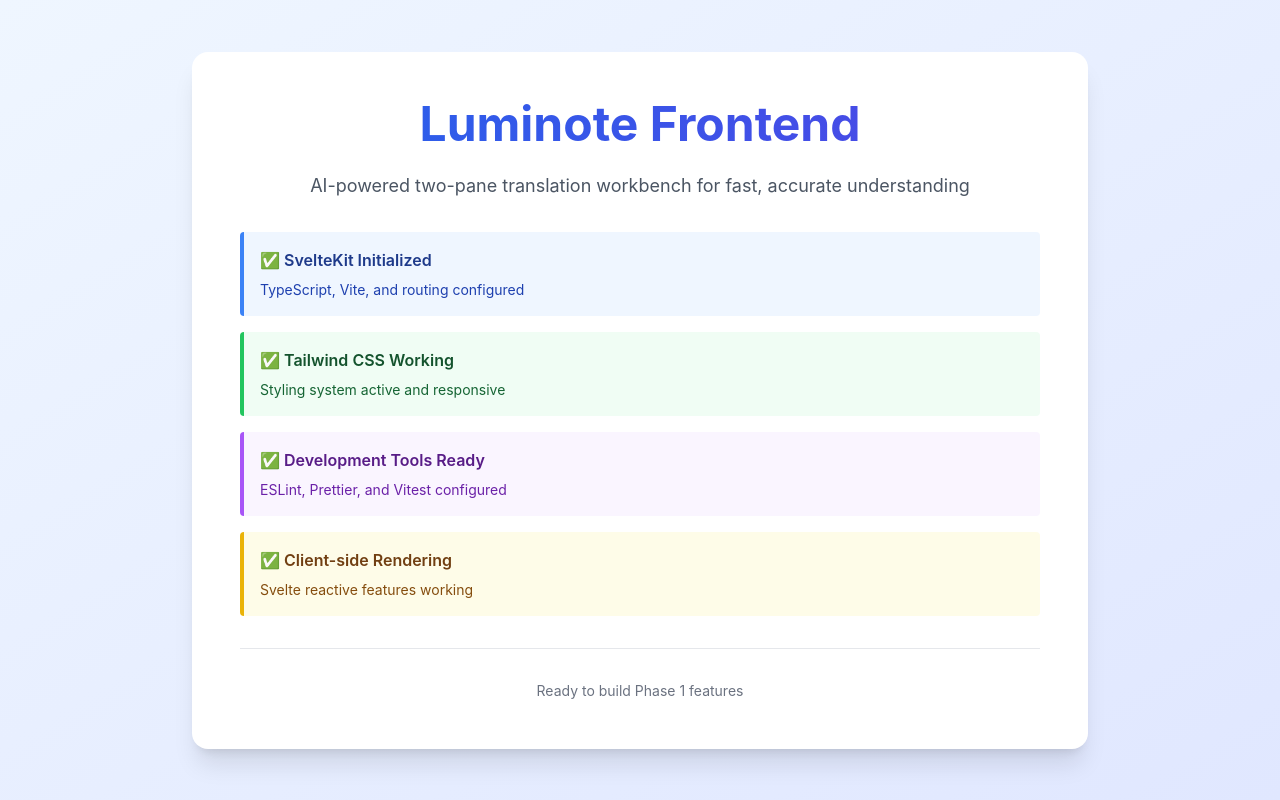
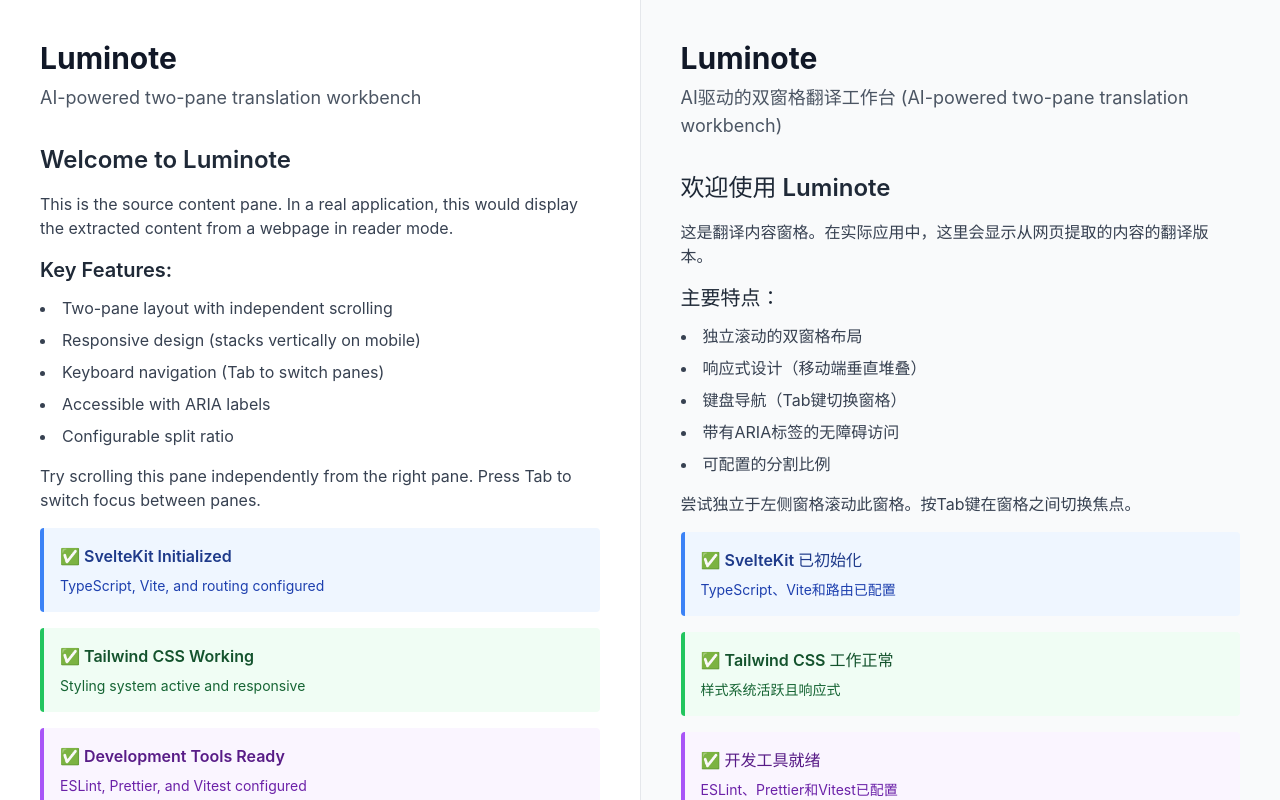
Before and after one commit to grammy-jiang/Luminote, a SvelteKit app in the folder frontend/: page / in a window 1280 px wide. Built offline with nearby package versions, Linux system fonts and the light colour scheme.

Commit message:
Add DualPaneLayout component with tests and demo
Co-authored-by: grammy-jiang <719388+grammy-jiang@users.noreply.github.com>

```diff
--- /dev/null
+++ b/frontend/src/lib/components/DualPaneLayout.svelte
@@ -0,0 +1,188 @@
+<script lang="ts">
+	/**
+	 * DualPaneLayout Component
+	 *
+	 * Core component for Luminote's two-pane layout with source content on the left
+	 * and translated content on the right. This is the foundation of Luminote's UX.
+	 *
+	 * Features:
+	 * - Two-column flexbox layout with configurable split
+	 * - Independent scroll containers
+	 * - Responsive stacking on mobile (<768px)
+	 * - Keyboard navigation (Tab to switch panes)
+	 * - ARIA labels for accessibility
+	 * - Exported refs for programmatic control
+	 */
+
+	export let initialSplit: number = 50;
+	export let leftLabel: string = 'Source';
+	export let rightLabel: string = 'Translation';
+
+	// Use initialSplit for future resizable implementation
+	// eslint-disable-next-line @typescript-eslint/no-unused-vars
+	$: splitRatio = initialSplit;
+
+	let leftPane: HTMLDivElement;
+	let rightPane: HTMLDivElement;
+
+	// Track which pane has focus for keyboard navigation
+	let activePane: 'left' | 'right' = 'left';
+
+	/**
+	 * Handle keyboard navigation between panes
+	 */
+	function handleKeydown(event: KeyboardEvent) {
+		if (event.key === 'Tab' && !event.shiftKey) {
+			const target = event.target as HTMLElement;
+
+			// If Tab is pressed in left pane, focus right pane
+			if (leftPane && leftPane.contains(target)) {
+				event.preventDefault();
+				rightPane?.focus();
+				activePane = 'right';
+			}
+		} else if (event.key === 'Tab' && event.shiftKey) {
+			const target = event.target as HTMLElement;
+
+			// If Shift+Tab is pressed in right pane, focus left pane
+			if (rightPane && rightPane.contains(target)) {
+				event.preventDefault();
+				leftPane?.focus();
+				activePane = 'left';
+			}
+		}
+	}
+
+	/**
+	 * Focus left pane programmatically
+	 */
+	export function focusLeftPane() {
+		leftPane?.focus();
+		activePane = 'left';
+	}
+
+	/**
+	 * Focus right pane programmatically
+	 */
+	export function focusRightPane() {
+		rightPane?.focus();
+		activePane = 'right';
+	}
+
+	/**
+	 * Get reference to left pane element
+	 */
+	export function getLeftPaneRef(): HTMLDivElement | undefined {
+		return leftPane;
+	}
+
+	/**
+	 * Get reference to right pane element
+	 */
+	export function getRightPaneRef(): HTMLDivElement | undefined {
+		return rightPane;
+	}
+</script>
+
+<svelte:window on:keydown={handleKeydown} />
+
+<div class="dual-pane-layout" role="main" aria-label="Two-pane reading interface">
+	<!-- Left Pane (Source Content) -->
+	<!-- svelte-ignore a11y-no-noninteractive-tabindex -->
+	<div
+		bind:this={leftPane}
+		class="pane left-pane"
+		class:active={activePane === 'left'}
+		role="region"
+		aria-label={leftLabel}
+		tabindex="0"
+		on:focus={() => (activePane = 'left')}
+	>
+		<slot name="left">
+			<div class="pane-placeholder">
+				<p class="text-gray-500 text-center">No source content</p>
+			</div>
+		</slot>
+	</div>
+
+	<!-- Right Pane (Translation Content) -->
+	<!-- svelte-ignore a11y-no-noninteractive-tabindex -->
+	<div
+		bind:this={rightPane}
+		class="pane right-pane"
+		class:active={activePane === 'right'}
+		role="region"
+		aria-label={rightLabel}
+		tabindex="0"
+		on:focus={() => (activePane = 'right')}
+	>
+		<slot name="right">
+			<div class="pane-placeholder">
+				<p class="text-gray-500 text-center">No translation content</p>
+			</div>
+		</slot>
+	</div>
+</div>
+
+<style>
+	.dual-pane-layout {
+		display: flex;
+		flex-direction: row;
+		width: 100%;
+		height: 100vh;
+		overflow: hidden;
+	}
+
+	.pane {
+		flex: 1;
+		overflow-y: auto;
+		overflow-x: hidden;
+		padding: 1rem;
+		outline: none;
+		position: relative;
+	}
+
+	.pane:focus {
+		outline: 2px solid #3b82f6;
+		outline-offset: -2px;
+	}
+
+	.left-pane {
+		border-right: 1px solid #e5e7eb;
+		background-color: #ffffff;
+	}
+
+	.right-pane {
+		background-color: #f9fafb;
+	}
+
+	.pane-placeholder {
+		display: flex;
+		align-items: center;
+		justify-content: center;
+		height: 100%;
+		min-height: 200px;
+	}
+
+	/* Responsive: Stack vertically on mobile (<768px) */
+	@media (max-width: 767px) {
+		.dual-pane-layout {
+			flex-direction: column;
+			height: auto;
+		}
+
+		.pane {
+			min-height: 50vh;
+		}
+
+		.left-pane {
+			border-right: none;
+			border-bottom: 1px solid #e5e7eb;
+		}
+	}
+
+	/* Ensure scroll position is maintained on resize */
+	.pane {
+		scroll-behavior: smooth;
+	}
+</style>
--- a/frontend/src/routes/+page.svelte
+++ b/frontend/src/routes/+page.svelte
@@ -1,4 +1,5 @@
 <script lang="ts">
+	import DualPaneLayout from '$lib/components/DualPaneLayout.svelte';
 	import { onMount } from 'svelte';
 
 	let mounted = false;
@@ -8,48 +9,120 @@
 	});
 </script>
 
-<div
-	class="min-h-screen bg-gradient-to-br from-blue-50 to-indigo-100 flex items-center justify-center p-4"
->
-	<div class="max-w-4xl w-full">
-		<div class="bg-white rounded-2xl shadow-xl p-8 md:p-12">
-			<h1
-				class="text-4xl md:text-5xl font-bold text-center mb-6 bg-gradient-to-r from-blue-600 to-indigo-600 bg-clip-text text-transparent"
-			>
-				Luminote Frontend
-			</h1>
+<DualPaneLayout leftLabel="Source Content" rightLabel="Translation">
+	<!-- Left pane: Source content -->
+	<div slot="left" class="p-6 space-y-6">
+		<div class="mb-8">
+			<h1 class="text-3xl font-bold text-gray-900 mb-2">Luminote</h1>
+			<p class="text-lg text-gray-600">AI-powered two-pane translation workbench</p>
+		</div>
 
-			<p class="text-lg text-gray-600 text-center mb-8">
-				AI-powered two-pane translation workbench for fast, accurate understanding
+		<div class="prose max-w-none">
+			<h2 class="text-2xl font-semibold text-gray-800 mb-4">Welcome to Luminote</h2>
+
+			<p class="text-gray-700 mb-4">
+				This is the source content pane. In a real application, this would display the extracted
+				content from a webpage in reader mode.
 			</p>
 
-			<div class="space-y-4">
-				<div class="bg-blue-50 border-l-4 border-blue-500 p-4 rounded">
-					<h2 class="font-semibold text-blue-900 mb-2">✅ SvelteKit Initialized</h2>
+			<h3 class="text-xl font-semibold text-gray-800 mb-3">Key Features:</h3>
+
+			<ul class="list-disc list-inside space-y-2 text-gray-700 mb-4">
+				<li>Two-pane layout with independent scrolling</li>
+				<li>Responsive design (stacks vertically on mobile)</li>
+				<li>Keyboard navigation (Tab to switch panes)</li>
+				<li>Accessible with ARIA labels</li>
+				<li>Configurable split ratio</li>
+			</ul>
+
+			<p class="text-gray-700 mb-4">
+				Try scrolling this pane independently from the right pane. Press Tab to switch focus between
+				panes.
+			</p>
+
+			<div class="bg-blue-50 border-l-4 border-blue-500 p-4 rounded my-4">
+				<h4 class="font-semibold text-blue-900 mb-2">✅ SvelteKit Initialized</h4>
 				<p class="text-blue-800 text-sm">TypeScript, Vite, and routing configured</p>
 			</div>
 
-				<div class="bg-green-50 border-l-4 border-green-500 p-4 rounded">
-					<h2 class="font-semibold text-green-900 mb-2">✅ Tailwind CSS Working</h2>
+			<div class="bg-green-50 border-l-4 border-green-500 p-4 rounded my-4">
+				<h4 class="font-semibold text-green-900 mb-2">✅ Tailwind CSS Working</h4>
 				<p class="text-green-800 text-sm">Styling system active and responsive</p>
 			</div>
 
-				<div class="bg-purple-50 border-l-4 border-purple-500 p-4 rounded">
-					<h2 class="font-semibold text-purple-900 mb-2">✅ Development Tools Ready</h2>
+			<div class="bg-purple-50 border-l-4 border-purple-500 p-4 rounded my-4">
+				<h4 class="font-semibold text-purple-900 mb-2">✅ Development Tools Ready</h4>
 				<p class="text-purple-800 text-sm">ESLint, Prettier, and Vitest configured</p>
 			</div>
 
 			{#if mounted}
-					<div class="bg-yellow-50 border-l-4 border-yellow-500 p-4 rounded">
-						<h2 class="font-semibold text-yellow-900 mb-2">✅ Client-side Rendering</h2>
+				<div class="bg-yellow-50 border-l-4 border-yellow-500 p-4 rounded my-4">
+					<h4 class="font-semibold text-yellow-900 mb-2">✅ Client-side Rendering</h4>
 					<p class="text-yellow-800 text-sm">Svelte reactive features working</p>
 				</div>
 			{/if}
+
+			<p class="text-gray-700 mt-4">
+				Lorem ipsum dolor sit amet, consectetur adipiscing elit. Sed do eiusmod tempor incididunt ut
+				labore et dolore magna aliqua. Ut enim ad minim veniam, quis nostrud exercitation ullamco
+				laboris nisi ut aliquip ex ea commodo consequat.
+			</p>
+		</div>
 	</div>
 
-			<div class="mt-8 pt-8 border-t border-gray-200">
-				<p class="text-sm text-gray-500 text-center">Ready to build Phase 1 features</p>
+	<!-- Right pane: Translation -->
+	<div slot="right" class="p-6 space-y-6">
+		<div class="mb-8">
+			<h1 class="text-3xl font-bold text-gray-900 mb-2">Luminote</h1>
+			<p class="text-lg text-gray-600">
+				AI驱动的双窗格翻译工作台 (AI-powered two-pane translation workbench)
+			</p>
+		</div>
+
+		<div class="prose max-w-none">
+			<h2 class="text-2xl font-semibold text-gray-800 mb-4">欢迎使用 Luminote</h2>
+
+			<p class="text-gray-700 mb-4">
+				这是翻译内容窗格。在实际应用中，这里会显示从网页提取的内容的翻译版本。
+			</p>
+
+			<h3 class="text-xl font-semibold text-gray-800 mb-3">主要特点：</h3>
+
+			<ul class="list-disc list-inside space-y-2 text-gray-700 mb-4">
+				<li>独立滚动的双窗格布局</li>
+				<li>响应式设计（移动端垂直堆叠）</li>
+				<li>键盘导航（Tab键切换窗格）</li>
+				<li>带有ARIA标签的无障碍访问</li>
+				<li>可配置的分割比例</li>
+			</ul>
+
+			<p class="text-gray-700 mb-4">尝试独立于左侧窗格滚动此窗格。按Tab键在窗格之间切换焦点。</p>
+
+			<div class="bg-blue-50 border-l-4 border-blue-500 p-4 rounded my-4">
+				<h4 class="font-semibold text-blue-900 mb-2">✅ SvelteKit 已初始化</h4>
+				<p class="text-blue-800 text-sm">TypeScript、Vite和路由已配置</p>
+			</div>
+
+			<div class="bg-green-50 border-l-4 border-green-500 p-4 rounded my-4">
+				<h4 class="font-semibold text-green-900 mb-2">✅ Tailwind CSS 工作正常</h4>
+				<p class="text-green-800 text-sm">样式系统活跃且响应式</p>
+			</div>
+
+			<div class="bg-purple-50 border-l-4 border-purple-500 p-4 rounded my-4">
+				<h4 class="font-semibold text-purple-900 mb-2">✅ 开发工具就绪</h4>
+				<p class="text-purple-800 text-sm">ESLint、Prettier和Vitest已配置</p>
+			</div>
+
+			{#if mounted}
+				<div class="bg-yellow-50 border-l-4 border-yellow-500 p-4 rounded my-4">
+					<h4 class="font-semibold text-yellow-900 mb-2">✅ 客户端渲染</h4>
+					<p class="text-yellow-800 text-sm">Svelte响应式功能工作正常</p>
+				</div>
+			{/if}
+
+			<p class="text-gray-700 mt-4">
+				这是一些填充文本，用于演示独立滚动功能。在实际应用中，这里会显示翻译后的内容，与左侧的源内容相对应。
+			</p>
 		</div>
 	</div>
-	</div>
-</div>
+</DualPaneLayout>
```
Also changed, not shown: frontend/package.json (indentation only), frontend/tsconfig.json (indentation only), 2 other files (tests, documents, lock files or other folders). Lines whose indentation alone changed are shown as unchanged.
